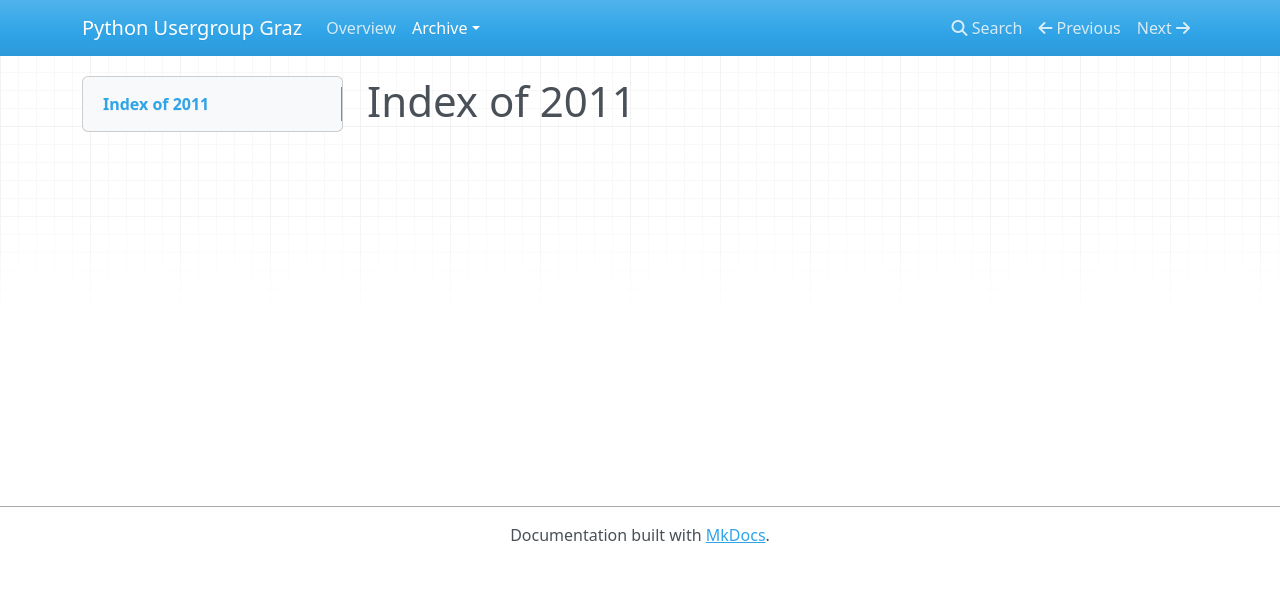
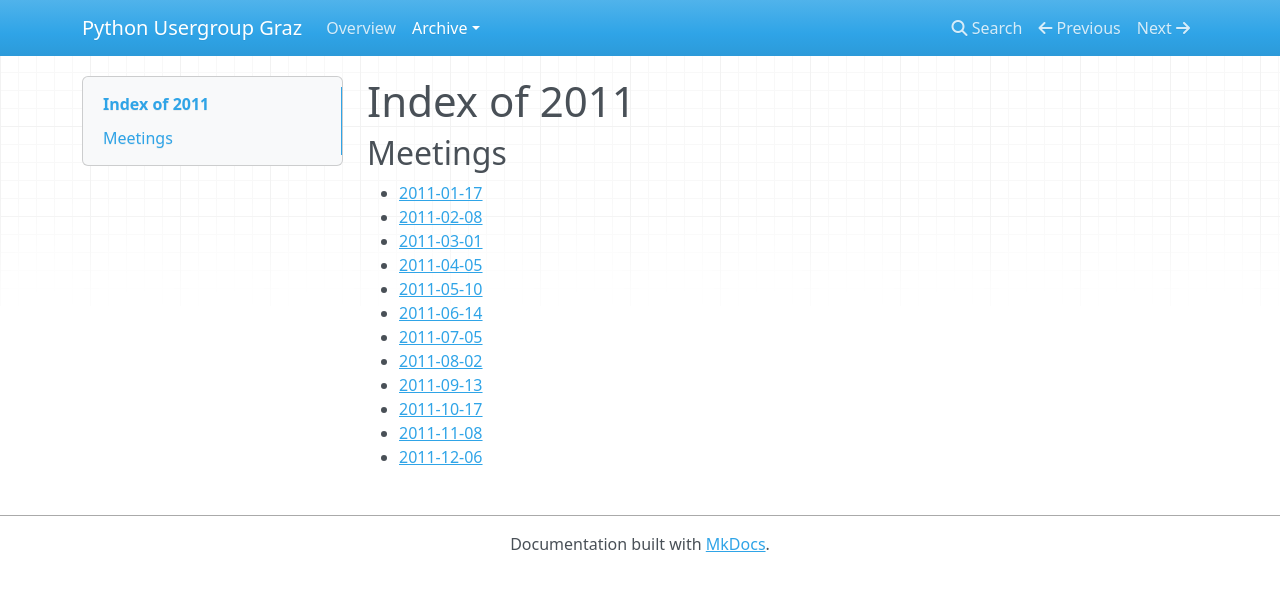
Before and after one commit to pygraz/ghp-website, an MkDocs documentation site: the page built from docs/meetings/2011/index.md, in a window 1280 px wide. Shown: the top 591 px of the page. Built offline with MkDocs 1.6.1, drawn with Linux system fonts in a browser that asks for light colours; nearby versions of some CDN libraries.

Commit message:
finally .. added 2011 pages

```diff
--- a/docs/meetings/2011/index.md
+++ b/docs/meetings/2011/index.md
@@ -1 +1,16 @@
 # Index of 2011
+
+## Meetings
+
+- [2011-01-17](2011-01-17.md)
+- [2011-02-08](2011-02-08.md)
+- [2011-03-01](2011-03-01.md)
+- [2011-04-05](2011-04-05.md)
+- [2011-05-10](2011-05-10.md)
+- [2011-06-14](2011-06-14.md)
+- [2011-07-05](2011-07-05.md)
+- [2011-08-02](2011-08-02.md)
+- [2011-09-13](2011-09-13.md)
+- [2011-10-17](2011-10-17.md)
+- [2011-11-08](2011-11-08.md)
+- [2011-12-06](2011-12-06.md)
```
Also changed, not shown: docs/meetings/2011/2011-01-17.md (added, +12 -0 lines), docs/meetings/2011/2011-02-08.md (added, +12 -0 lines), docs/meetings/2011/2011-03-01.md (added, +12 -0 lines), docs/meetings/2011/2011-04-05.md (added, +12 -0 lines), docs/meetings/2011/2011-05-10.md (added, +12 -0 lines), docs/meetings/2011/2011-06-14.md (added, +12 -0 lines), docs/meetings/2011/2011-07-05.md (added, +12 -0 lines), docs/meetings/2011/2011-08-02.md (added, +12 -0 lines), docs/meetings/2011/2011-09-13.md (added, +22 -0 lines), docs/meetings/2011/2011-10-17.md (added, +16 -0 lines), docs/meetings/2011/2011-11-08.md (added, +22 -0 lines), docs/meetings/2011/2011-12-06.md (added, +12 -0 lines).
